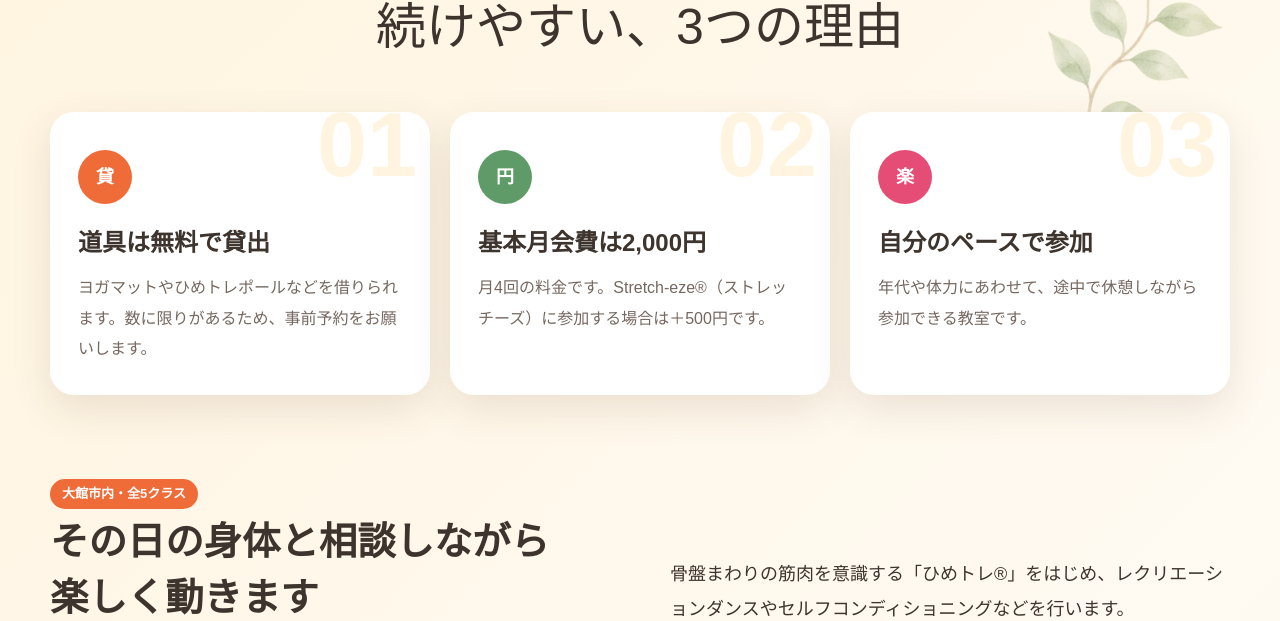
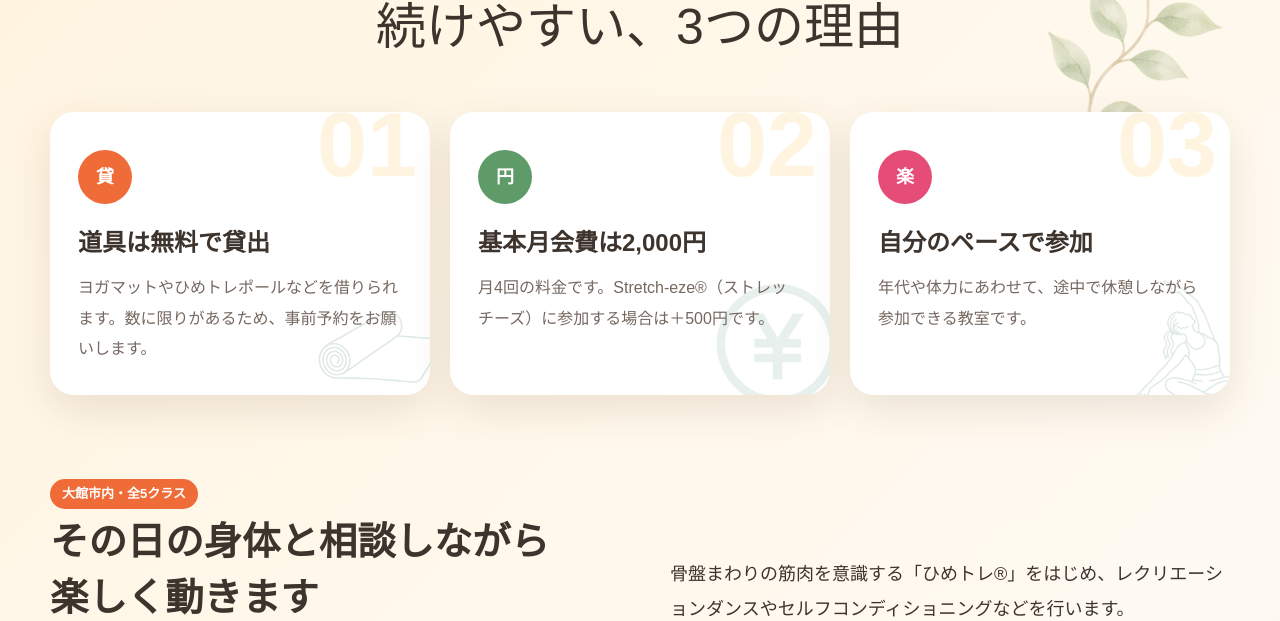
Before and after one commit to git-ims-shiroto/odate-karadajikan, a PHP site: page / in a window 1280 px wide. Shown: the part 2188-2809 px from the top of the page. Run offline with PHP 8.4, Linux system fonts and the light colour scheme; some web fonts are replaced.

Commit message:
「選ばれる理由」カードに挿絵を背景として追加
- マット・円マーク・ストレッチする女性の線画を各カードの右下に薄く配置
- 装飾画像のため alt は空。文章で管理する画像は content.js の reasons[].illustration
- WordPressテーマにも同じ変更を反映（1.3.4）

Co-Authored-By: Claude Opus 5.5 <noreply@anthropic.com>
Claude-Session: https://claude.ai/code/session_01Mzb1HxsazS1Re6FdTWq96q

```diff
--- a/content.js
+++ b/content.js
@@ -7,9 +7,9 @@ window.LP_CONTENT = {
     { icon: "レ", title: "レッスンを通して、姿勢や呼吸に目を向けたい" }
   ],
   reasons: [
-    { number: "01", title: "道具は無料で貸出", text: "ヨガマットやひめトレポールなどを借りられます。数に限りがあるため、事前予約をお願いします。" },
-    { number: "02", title: "基本月会費は2,000円", text: "月4回の料金です。Stretch-eze®（ストレッチーズ）に参加する場合は＋500円です。" },
-    { number: "03", title: "自分のペースで参加", text: "年代や体力にあわせて、途中で休憩しながら参加できる教室です。" }
+    { number: "01", illustration: "public/images/reason-mat.png", title: "道具は無料で貸出", text: "ヨガマットやひめトレポールなどを借りられます。数に限りがあるため、事前予約をお願いします。" },
+    { number: "02", illustration: "public/images/reason-yen.png", title: "基本月会費は2,000円", text: "月4回の料金です。Stretch-eze®（ストレッチーズ）に参加する場合は＋500円です。" },
+    { number: "03", illustration: "public/images/reason-stretch.png", title: "自分のペースで参加", text: "年代や体力にあわせて、途中で休憩しながら参加できる教室です。" }
   ],
   methods: [
     { image: "sample-assets/top_slide-01.jpg", alt: "ひめトレポールの使用イメージ", name: "ひめトレ®", text: "小さなポールを使い、骨盤まわりの筋肉を意識する運動です。", modalUrl: "https://himetore.com/", linkLabel: "ひめトレとは" },
--- a/script.js
+++ b/script.js
@@ -16,7 +16,7 @@
 
   const symbols = ["貸", "円", "楽"];
   $("#reasons").innerHTML = content.reasons.map((item, index) => `
-    <article class="reason-card"><span class="reason-number">${escapeHtml(item.number)}</span><span class="reason-symbol" aria-hidden="true">${symbols[index]}</span><h3>${escapeHtml(item.title)}</h3><p>${escapeHtml(item.text)}</p></article>
+    <article class="reason-card">${item.illustration ? `<img class="reason-illust" src="${escapeHtml(item.illustration)}" alt="" aria-hidden="true" loading="lazy" />` : ""}<span class="reason-number">${escapeHtml(item.number)}</span><span class="reason-symbol" aria-hidden="true">${symbols[index]}</span><h3>${escapeHtml(item.title)}</h3><p>${escapeHtml(item.text)}</p></article>
   `).join("");
 
   $("#methods").innerHTML = content.methods.map((item) => `
--- a/styles.css
+++ b/styles.css
@@ -88,6 +88,8 @@ button, summary { font: inherit; }
 .reason-card .reason-symbol { position: relative; display: grid; width: 54px; height: 54px; margin-bottom: 16px; place-items: center; color: #fff; border-radius: 50%; background: var(--primary); font-weight: 800; }
 .reason-card h3 { position: relative; margin: 0 0 8px; font-size: 24px; }
 .reason-card p { position: relative; margin: 0; color: var(--muted); font-size: 16px; }
+.reason-illust { position: absolute; right: -14px; bottom: -14px; width: 132px; height: 132px; object-fit: contain; object-position: right bottom; opacity: .13; pointer-events: none; }
+.reason-card:nth-child(2) .reason-illust { opacity: .09; }
 .lesson-intro { display: grid; grid-template-columns: 1fr 1fr; gap: 60px; align-items: end; margin-bottom: 34px; }
 .lesson-intro h3 { margin: 5px 0 0; font-size: clamp(28px, 3vw, 40px); line-height: 1.45; }
 .lesson-intro > p { margin: 0; }
@@ -284,6 +286,7 @@ body.modal-open { overflow: hidden; }
   .reassurance h3 { font-size: 25px; }
   .reason-grid { gap: 12px; }
   .reason-card { padding: 28px 22px 24px; }
+  .reason-illust { width: 110px; height: 110px; }
   .lesson-intro { gap: 18px; }
   .method-card { display: block; }
   #saturdayMethods { grid-template-columns: 1fr; }
--- a/wordpress/odate-karada/assets/css/main.css
+++ b/wordpress/odate-karada/assets/css/main.css
@@ -86,6 +86,8 @@ button, summary { font: inherit; }
 .reason-card .reason-symbol { position: relative; display: grid; width: 54px; height: 54px; margin-bottom: 16px; place-items: center; color: #fff; border-radius: 50%; background: var(--primary); font-weight: 800; }
 .reason-card h3 { position: relative; margin: 0 0 8px; font-size: 24px; }
 .reason-card p { position: relative; margin: 0; color: var(--muted); font-size: 16px; }
+.reason-illust { position: absolute; right: -14px; bottom: -14px; width: 132px; height: 132px; object-fit: contain; object-position: right bottom; opacity: .13; pointer-events: none; }
+.reason-card:nth-child(2) .reason-illust { opacity: .09; }
 .lesson-intro { display: grid; grid-template-columns: 1fr 1fr; gap: 60px; align-items: end; margin-bottom: 34px; }
 .lesson-intro h3 { margin: 5px 0 0; font-size: clamp(28px, 3vw, 40px); line-height: 1.45; }
 .lesson-intro > p { margin: 0; }
@@ -282,6 +284,7 @@ body.modal-open { overflow: hidden; }
   .reassurance h3 { font-size: 25px; }
   .reason-grid { gap: 12px; }
   .reason-card { padding: 28px 22px 24px; }
+  .reason-illust { width: 110px; height: 110px; }
   .lesson-intro { gap: 18px; }
   .method-card { display: block; }
   #saturdayMethods { grid-template-columns: 1fr; }
--- a/wordpress/odate-karada/style.css
+++ b/wordpress/odate-karada/style.css
@@ -1,7 +1,7 @@
 /*
 Theme Name: Odate Karada
 Description: 大館市の体操教室専用オリジナルテーマ。8セクションのLPと教室情報の編集機能。
-Version: 1.3.3
+Version: 1.3.4
 Requires at least: 6.4
 Requires PHP: 8.0
 Text Domain: odate-karada
--- a/wordpress/odate-karada/template-parts/section-lessons.php
+++ b/wordpress/odate-karada/template-parts/section-lessons.php
@@ -17,7 +17,7 @@ $resource = function ( $item ) {
     <?php ok_lp_heading( 'lessons-title', 'LESSON', $s['title'] ); ?>
     <div class="reason-grid">
         <?php foreach ( $s['reasons'] as $index => $item ) : ?>
-        <article class="reason-card"><span class="reason-number" aria-hidden="true"><?php echo esc_html( $item['number'] ); ?></span><span class="reason-symbol" aria-hidden="true"><?php echo esc_html( [ '貸', '円', '楽' ][$index] ?? '楽' ); ?></span><h3><?php echo esc_html( $item['title'] ); ?></h3><p><?php echo esc_html( $item['text'] ); ?></p></article>
+        <article class="reason-card"><?php $illust = [ 'reason-mat.png', 'reason-yen.png', 'reason-stretch.png' ][$index] ?? ''; if ( $illust ) : ?><img class="reason-illust" src="<?php echo esc_url( get_theme_file_uri( 'assets/images/' . $illust ) ); ?>" alt="" aria-hidden="true" loading="lazy"><?php endif; ?><span class="reason-number" aria-hidden="true"><?php echo esc_html( $item['number'] ); ?></span><span class="reason-symbol" aria-hidden="true"><?php echo esc_html( [ '貸', '円', '楽' ][$index] ?? '楽' ); ?></span><h3><?php echo esc_html( $item['title'] ); ?></h3><p><?php echo esc_html( $item['text'] ); ?></p></article>
         <?php endforeach; ?>
     </div>
     <div class="lesson-intro"><div><?php if ( $s['label'] ) : ?><p class="mini-label"><?php echo esc_html( $s['label'] ); ?></p><?php endif; ?><h3><?php echo ok_lp_lines( $s['subtitle'] ); ?></h3></div><p><?php echo esc_html( $s['lead'] ); ?></p></div>
```
Also changed, not shown: wordpress/odate-karada/functions.php (+6 -6 lines), public/images/README.md, public/images/reason-mat.png (added), public/images/reason-stretch.png (added), public/images/reason-yen.png (added), wordpress/README.md, wordpress/odate-karada/assets/images/reason-mat.png (added), wordpress/odate-karada/assets/images/reason-stretch.png (added), wordpress/odate-karada/assets/images/reason-yen.png (added).
